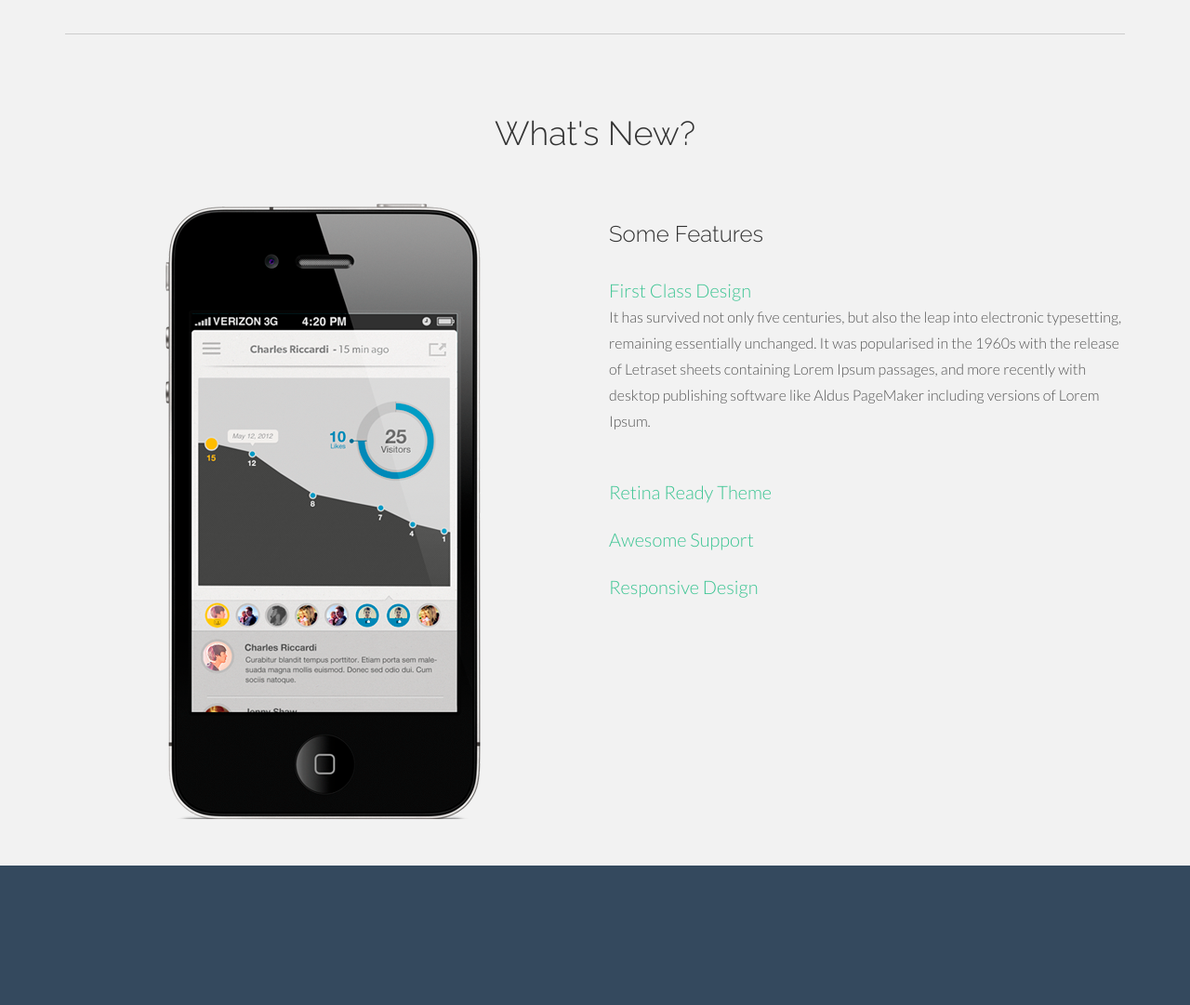
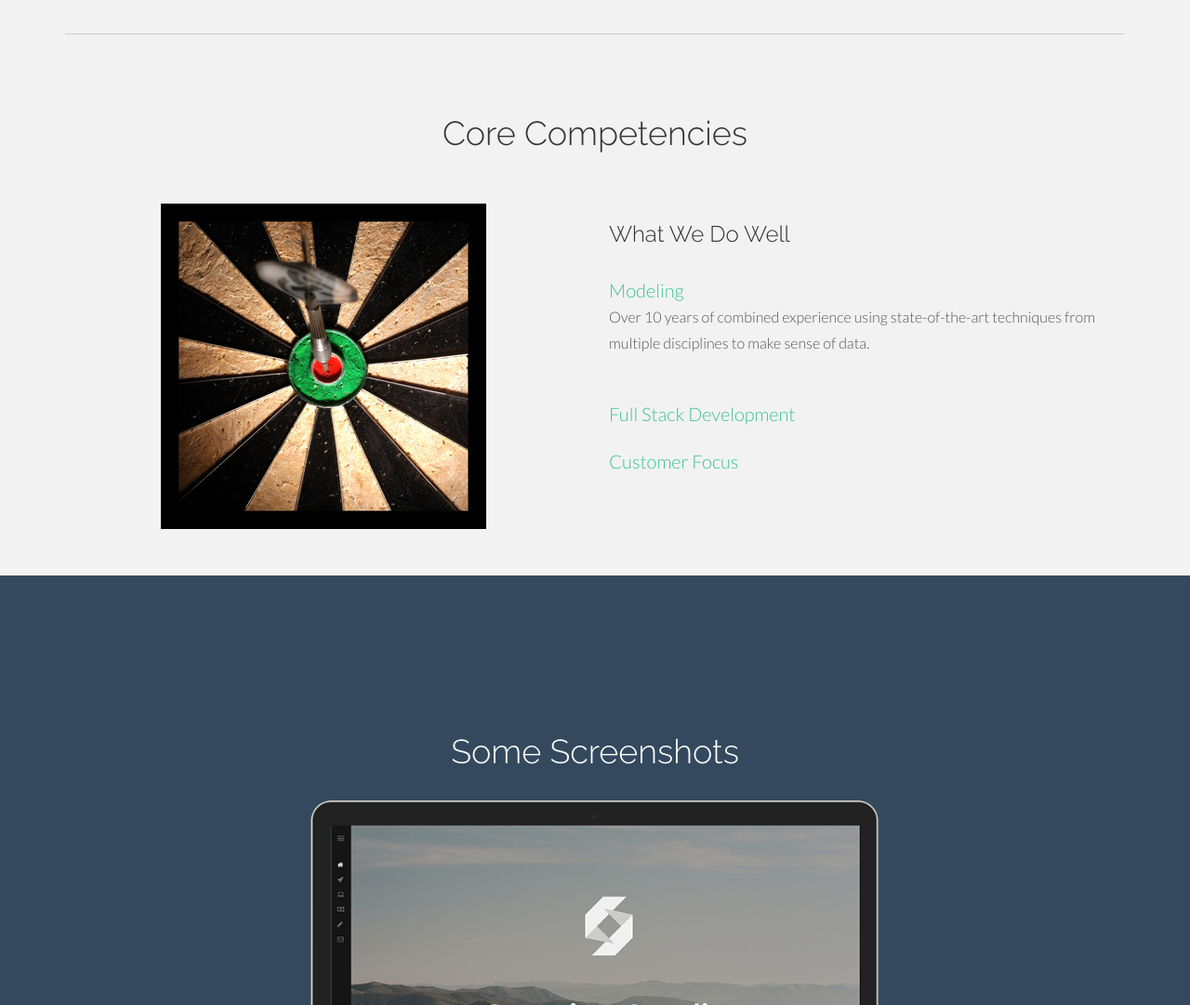
Before and after one commit to ml4me/ml4me.github.io, a plain HTML site: page index.html in a window 1280 px wide. Shown: the part 1168-2249 px from the top of the page at 93% size. Drawn offline with Linux system fonts and the light colour scheme.

Commit message:
added competentcies section

```diff
--- a/index.html
+++ b/index.html
@@ -116,27 +116,27 @@
 	<div id="features">
 		<div class="container">
 			<div class="row">
-				<h1 class="centered">What's New?</h1>
+				<h1 class="centered">Core Competencies</h1>
 				<br>
 				<br>
 				<div class="col-lg-6 centered">
-					<img class="centered" src="assets/img/mobile.png" alt="">
+					<img class="centered" src="assets/img/bullseye1.jpg" alt="">
 				</div>
 
 				<div class="col-lg-6">
-					<h3>Some Features</h3>
+					<h3>What We Do Well</h3>
 					<br>
 				<!-- ACCORDION -->
 		            <div class="accordion ac" id="accordion2">
 		                <div class="accordion-group">
 		                    <div class="accordion-heading">
 		                        <a class="accordion-toggle" data-toggle="collapse" data-parent="#accordion2" href="#collapseOne">
-		                        First Class Design
+		                        Modeling
 		                        </a>
 		                    </div><!-- /accordion-heading -->
 		                    <div id="collapseOne" class="accordion-body collapse in">
 		                        <div class="accordion-inner">
-								<p>It has survived not only five centuries, but also the leap into electronic typesetting, remaining essentially unchanged. It was popularised in the 1960s with the release of Letraset sheets containing Lorem Ipsum passages, and more recently with desktop publishing software like Aldus PageMaker including versions of Lorem Ipsum.</p>
+								<p>Over 10 years of combined experience using state-of-the-art techniques from multiple disciplines to make sense of data.</p>
 								</div><!-- /accordion-inner -->
 		                    </div><!-- /collapse -->
 		                </div><!-- /accordion-group -->
@@ -145,13 +145,13 @@
 		                <div class="accordion-group">
 		                    <div class="accordion-heading">
 		                        <a class="accordion-toggle" data-toggle="collapse" data-parent="#accordion2" href="#collapseTwo">
-		                        Retina Ready Theme
+                                        Full Stack Development
 		                        </a>
 		                    </div>
 		                    <div id="collapseTwo" class="accordion-body collapse">
 		                        <div class="accordion-inner">
-								<p>It has survived not only five centuries, but also the leap into electronic typesetting, remaining essentially unchanged. It was popularised in the 1960s with the release of Letraset sheets containing Lorem Ipsum passages, and more recently with desktop publishing software like Aldus PageMaker including versions of Lorem Ipsum.</p>
-								</div><!-- /accordion-inner -->
+<p>We have the experience to go from customer concept to full scale production.  Our team members have deployed critical applications to Fortune 500 companies.</p>
+</div><!-- /accordion-inner -->
 		                    </div><!-- /collapse -->
 		                </div><!-- /accordion-group -->
 		                <br>
@@ -159,29 +159,16 @@
 		                 <div class="accordion-group">
 		                    <div class="accordion-heading">
 		                        <a class="accordion-toggle" data-toggle="collapse" data-parent="#accordion2" href="#collapseThree">
-		                        Awesome Support
+		                        Customer Focus
 		                        </a>
 		                    </div>
 		                    <div id="collapseThree" class="accordion-body collapse">
-		                        <div class="accordion-inner">
-								<p>It has survived not only five centuries, but also the leap into electronic typesetting, remaining essentially unchanged. It was popularised in the 1960s with the release of Letraset sheets containing Lorem Ipsum passages, and more recently with desktop publishing software like Aldus PageMaker including versions of Lorem Ipsum.</p>
+		                        <div class="accordion-inner"><p>According to Gartner, most IT projects fail.  We have a small dedicated team with an agile approach that can eliminate risk to help you get what you need.  </p>
 								</div><!-- /accordion-inner -->
 		                    </div><!-- /collapse -->
 		                </div><!-- /accordion-group -->
 		                <br>
 
-		                 <div class="accordion-group">
-		                    <div class="accordion-heading">
-		                        <a class="accordion-toggle" data-toggle="collapse" data-parent="#accordion2" href="#collapseFour">
-		                        Responsive Design
-		                        </a>
-		                    </div>
-		                    <div id="collapseFour" class="accordion-body collapse">
-		                        <div class="accordion-inner">
-								<p>It has survived not only five centuries, but also the leap into electronic typesetting, remaining essentially unchanged. It was popularised in the 1960s with the release of Letraset sheets containing Lorem Ipsum passages, and more recently with desktop publishing software like Aldus PageMaker including versions of Lorem Ipsum.</p>
-								</div><!-- /accordion-inner -->
-		                    </div><!-- /collapse -->
-		                </div><!-- /accordion-group -->
 		                <br>
 					</div><!-- Accordion -->
 				</div>
```
Also changed, not shown: assets/img/bullseye1.jpg (added).
